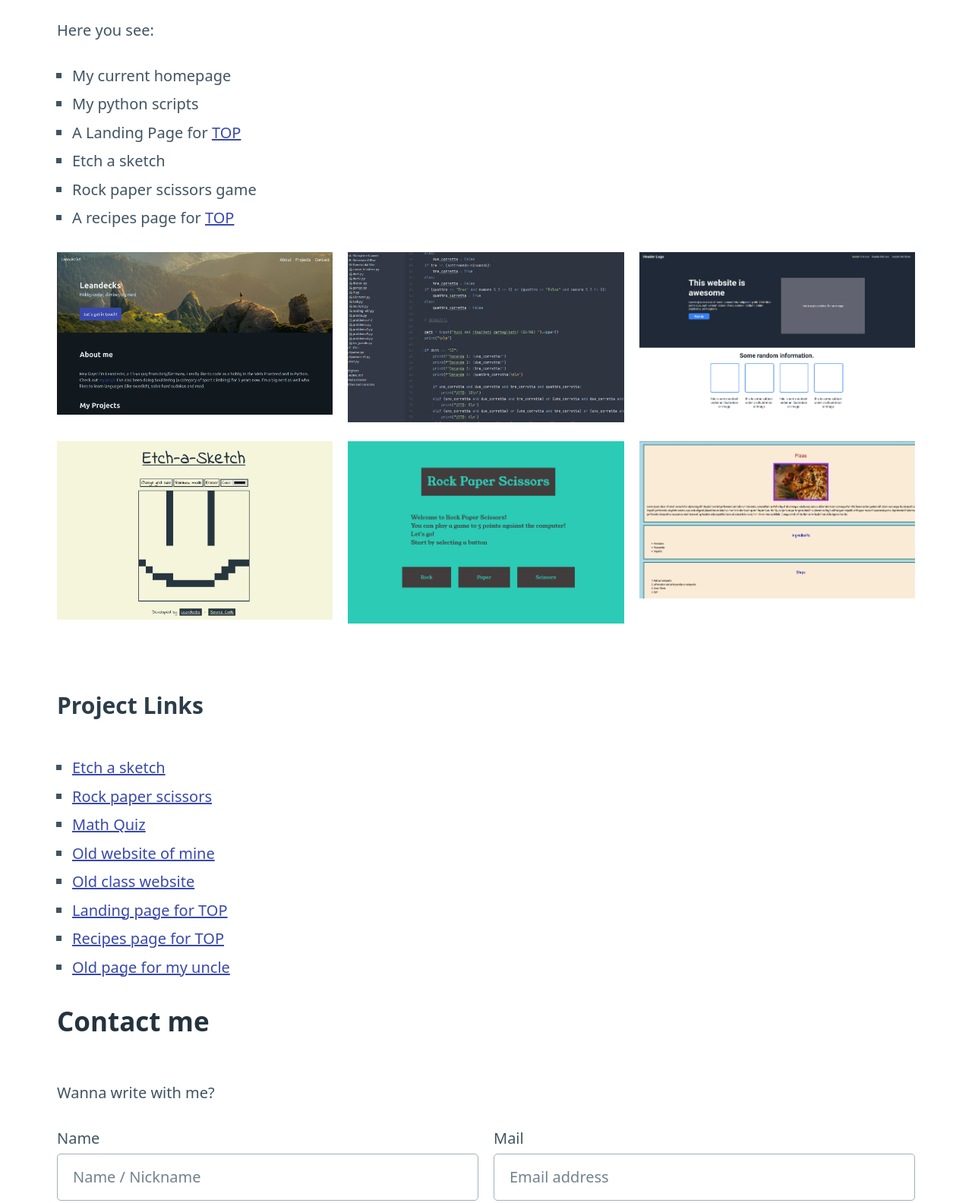
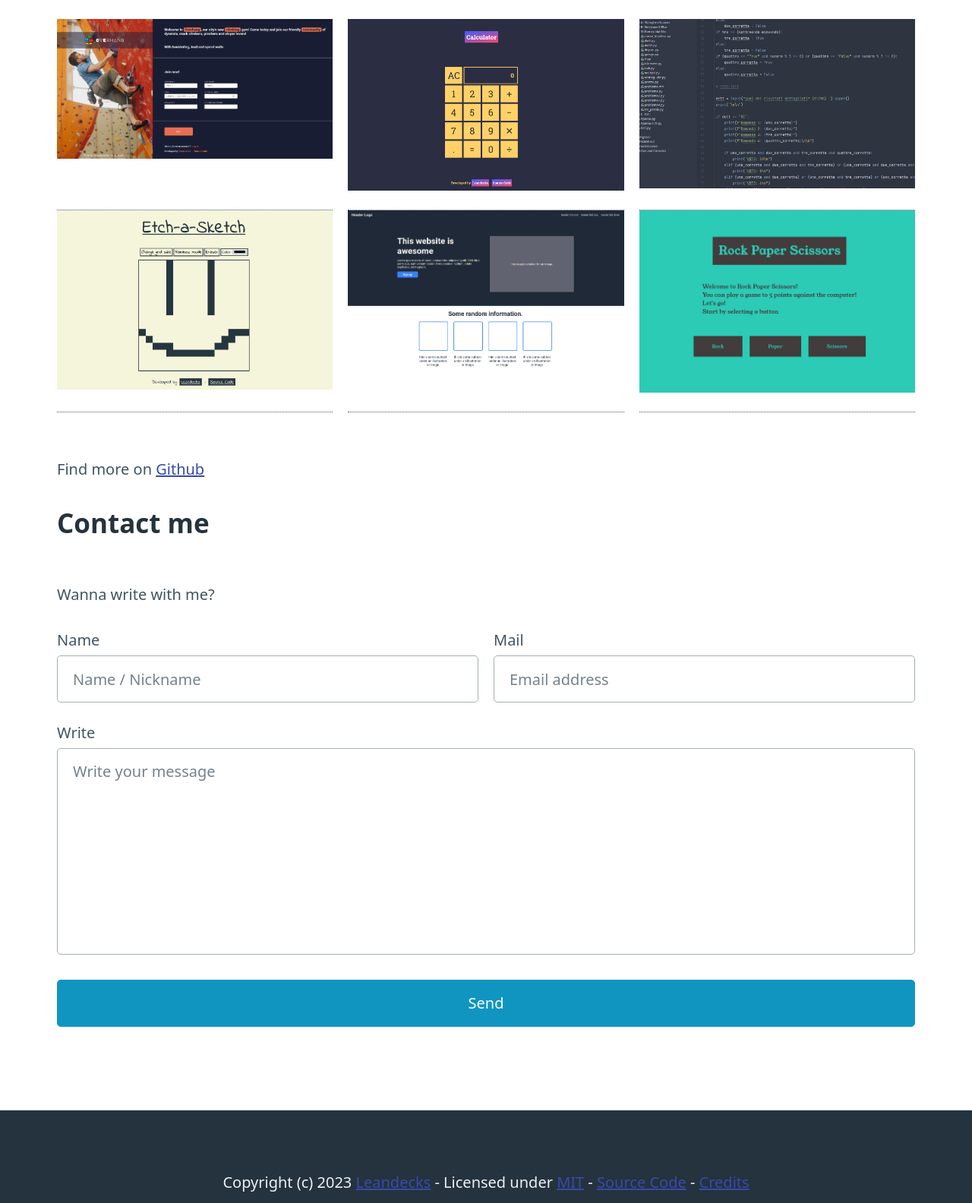
Before and after one commit to Leandecks/leandecks.github.io, a website: page index.html in a window 1280 px wide. Shown: the part 800-2384 px from the top of the page at 76% size. Drawn offline with nearby package versions, Linux system fonts and the light colour scheme; a web font is replaced by a local one.

Commit message:
Projects, credits, favicon updated

```diff
--- a/css/style.css
+++ b/css/style.css
@@ -125,3 +125,7 @@ html[data-theme="dark"] {
         text-decoration: none;
     }
 }
+
+p#white {
+    margin: 0;
+}
--- a/index.html
+++ b/index.html
@@ -8,7 +8,7 @@
     <meta http-equiv="X-UA-Compatible" content="IE=edge">
     <meta name="viewport" content="width=device-width, initial-scale=1.0">
     <meta name="theme-color" content="#3949ab">
-    <link rel="icon" type="image/x-icon" href="img/svg/favicon.svg">
+    <link rel="icon" type="image/x-icon" href="img/svg/letter-l.png">
     <meta name="description" content="Personal Website of Leandecks">
     <meta name="keywords" content="Leandecks,Developer,Climber,Nerd">
     <meta name="author" content="Leandecks">
@@ -91,40 +91,17 @@
                 I've also been doing bouldering (a category of sport climbing) for 5 years now.
                 I'm a big nerd as well who likes to learn languages (like swedish), solve hard sudokus and read.
             <h2 id="projects">My Projects</h2>
-            <p>
-                Here you see:
-                <ul>
-                    <li>My current homepage</li>
-                    <li>My python scripts</li>
-                    <li>A Landing Page for <a href="https://www.theodinproject.com/">TOP</a></li>
-                    <li>Etch a sketch</li>
-                    <li>Rock paper scissors game</li>
-                    <li>A recipes page for <a href="https://www.theodinproject.com/">TOP</a></li>
-                </ul>
-            </p>
             <div class="grid">
-                <div><a href="https://github.com/Leandecks/leandecks"><img src="./img/projects/leandecks.png" alt="My current website" id="three"></a></div>
-                <div><a href="https://github.com/Leandecks/python"><img src="./img/projects/python.png" alt="My python scripts" id="one"></a></div>
-                <div><a href="https://leandecks.github.io/landing-page/"><img src="./img/projects/landing.png" alt="Landing Page for TOP" id="two"></a></div>
+                <div class="grid-img" data-tooltip="Sign up form for TOP"><a href="https://leandecks.github.io/sign-up-form/"><img src="./img/projects/form.png" alt="Climbing gym sign up form for TOP"></a></div>
+                <div class="grid-img" data-tooltip="Calculator for TOP"><a href="https://leandecks.github.io/calculator/"><img src="./img/projects/calculator.png" alt="Calculator for TOP"></a></div>
+                <div class="grid-img" data-tooltip="Python scripts"><a href="https://github.com/Leandecks/python"><img src="./img/projects/python.png" alt="My python scripts"></a></div>
             </div>
             <div class="grid" id="grid2">
-                <div><a href="https://leandecks.github.io/etch-a-sketch/"><img src="./img/projects/eas.png" alt="Etch a Sketch" id="four"></a></div>
-                <div><a href="https://leandecks.github.io/rock-paper-scissors/"><img src="./img/projects/rps.png" alt="Rock Paper Scissors" id="five"></a></div>
-                <div><a href="https://leandecks.github.io/recipes/"><img src="./img/projects/recipes.png" alt="Recipes page for TOP" id="six"></a></div>
+                <div class="grid-img" data-tooltip="Etch a sketch for TOP"><a href="https://leandecks.github.io/etch-a-sketch/"><img src="./img/projects/eas.png" alt="Etch a Sketch"></a></div>
+                <div class="grid-img" data-tooltip="Landing page for TOP"><a href="https://leandecks.github.io/landing-page/"><img src="./img/projects/landing.png" alt="Landing Page for TOP"></a></div>
+                <div class="grid-img" data-tooltip="Rock paper scissors for TOP"><a href="https://leandecks.github.io/rock-paper-scissors/"><img src="./img/projects/rps.png" alt="Rock Paper Scissors"></a></div>
             </div>
-            <h3>Project Links</h3>
-            <p>
-                <ul>
-                    <li><a href="http://leandecks.github.io/etch-a-sketch/">Etch a sketch</a></li>
-                    <li><a href="http://leandecks.github.io/rock-paper-scissors/">Rock paper scissors</a></li>
-                    <li><a href="https://leandecks.github.io/mathe-quiz/">Math Quiz</a></li>
-                    <li><a href="https://leandecks.github.io/yeahlg-2020/">Old website of mine</a></li>
-                    <li><a href="https://leandecks.github.io/classe-3h">Old class website</a></li>
-                    <li><a href="https://leandecks.github.io/landing-page/">Landing page for TOP</a></li>
-                    <li><a href="https://leandecks.github.io/recipes/">Recipes page for TOP</a></li>
-                    <li><a href="https://leandecks.github.io/anima-minima/">Old page for my uncle</a></li>
-                </ul>
-            </p>
+            <p>Find more on <a href="https://github.com/leandecks/">Github</a></p>
         </div>
 
         <!--Contact-->
@@ -160,8 +137,7 @@
     <!--Footer-->
 
     <footer>
-        <p id="white">Copyright (c) 2023 <a href="https://github.com/Leandecks/" target="_blank" rel="noopener noreferrer">Leandecks</a> - Licensed under <a href="./license.html" target="_blank" rel="noopener noreferrer">MIT</a> - <a href="https://github.com/leandecks.github.io">Source Code</a></p>
-        <p id="white">Credits to <a href="https://picocss.com/" target="_blank" rel="noopener noreferrer">PicoCSS</a> & <a href="https://pages.github.com/" target="_blank" rel="noopener noreferrer">GitHub</a></p>
+        <p id="white">Copyright (c) 2023 <a href="https://github.com/Leandecks/" target="_blank" rel="noopener noreferrer">Leandecks</a> - Licensed under <a href="./license.html" target="_blank" rel="noopener noreferrer">MIT</a> - <a href="https://github.com/leandecks.github.io">Source Code</a> - <a href="https://github.com/Leandecks/leandecks.github.io#readme">Credits</a></p>
     </footer>
 
     <!--Script-->
```
Also changed, not shown: README.md, img/projects/calculator.png (added), img/projects/form.png (added), img/svg/letter-l.png (added).
